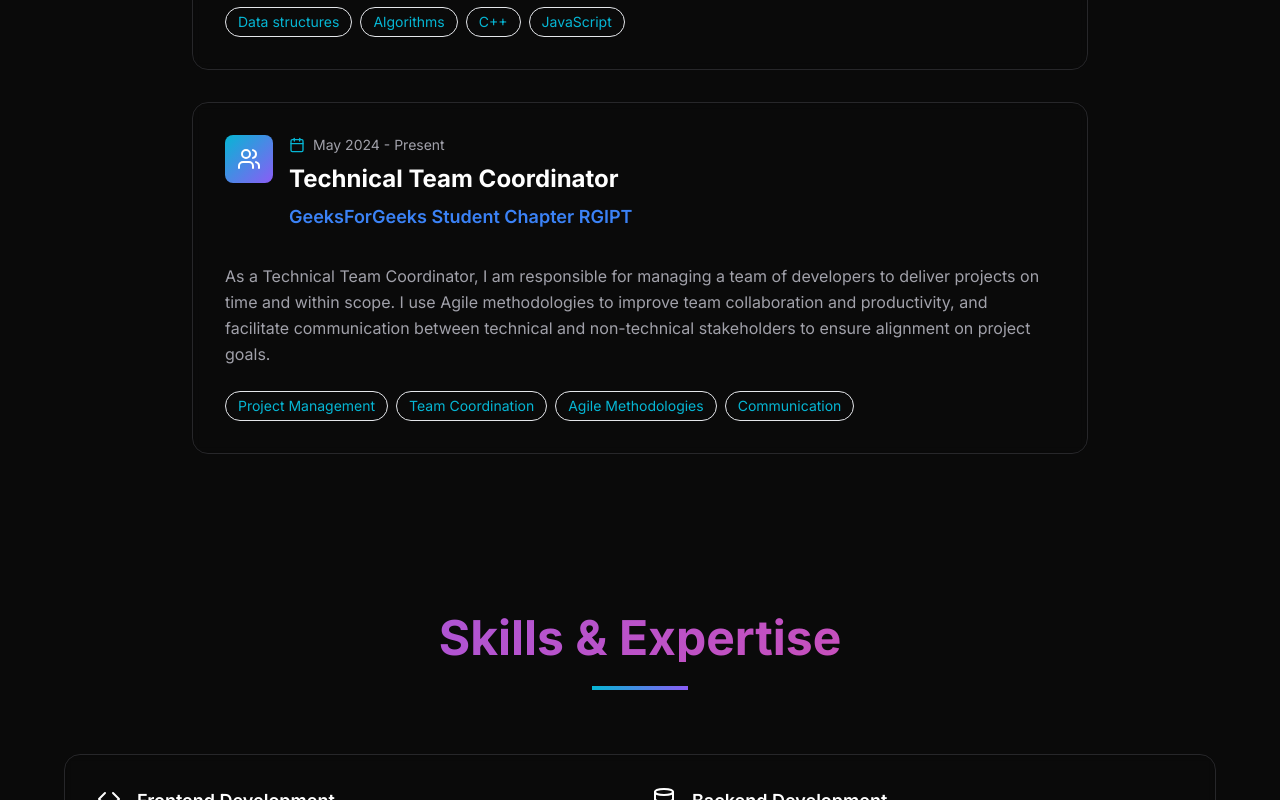
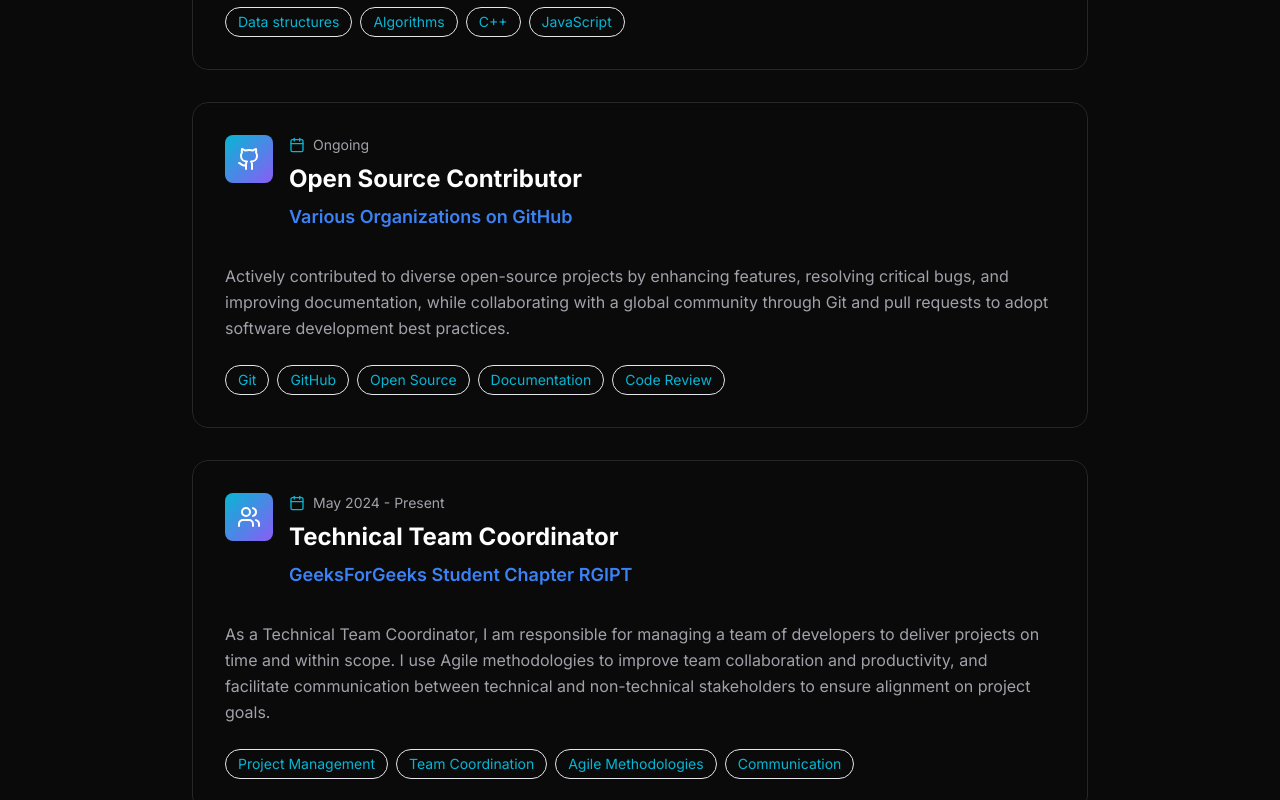
Before and after one commit to sdass1918/Portfolio, a React (Vite) app: page / in a window 1280 px wide. Shown: the part 1680-2480 px from the top of the page. Built offline with nearby package versions, Linux system fonts and the light colour scheme.

Commit message:
Updated the details

```diff
--- a/src/App.tsx
+++ b/src/App.tsx
@@ -191,6 +191,27 @@
       ],
     },
     {
+      title: "Open Source Contributor",
+      icon: Github,
+      company: "Various Organizations on GitHub",
+      duration: "Ongoing",
+      description:
+        "Actively contributed to diverse open-source projects by enhancing features, resolving critical bugs, and improving documentation, while collaborating with a global community through Git and pull requests to adopt software development best practices.",
+      technologies: [
+        "Git",
+        "GitHub",
+        "Open Source",
+        "Documentation",
+        "Code Review",
+      ],
+      achievements: [
+        "Enhanced features and resolved critical bugs across multiple open-source projects.",
+        "Improved project documentation and code quality through comprehensive reviews.",
+        "Collaborated with global development teams using Git workflows and pull requests.",
+        "Adopted and promoted software development best practices within the community.",
+      ],
+    },
+    {
       title: "Technical Team Coordinator",
       icon: Users,
       company: "GeeksForGeeks Student Chapter RGIPT",
@@ -213,6 +234,54 @@
   ];
 
   const projects = [
+    {
+      title: "ChatAI",
+      description:
+        "Created an AI chat platform that unifies multiple language models (GPT-4o, Deepseek, Gemini) with intelligent conversation management, streaming responses, and OTP-based security through a full-stack TypeScript application.",
+      image: "ChatAI.png",
+      technologies: [
+        "React.js",
+        "Express.js",
+        "Node.js",
+        "Prisma ORM",
+        "PostgreSQL",
+        "JWT",
+      ],
+      github: "https://github.com/sdass1918/ChatAI-Project",
+      live: "https://project-chatai.vercel.app/",
+      featured: false,
+    },
+    {
+      title: "Adept: Chrome Extension AI Helper",
+      description:
+        "Developed for Chrome's built-in AI capabilities, this privacy-first browser extension leverages Chrome's experimental Summarizer, Rewriter, LanguageDetector, and Translator APIs to provide on-device text processing. Features smart context menu integration for instant text simplification, summarization, and translation without external API calls, transforming complex web content into digestible information while maintaining complete user privacy through local processing.",
+      image: "Adept.png",
+      technologies: [
+        "Chrome Extensions",
+        "JavaScript",
+        "Chrome AI Models",
+        "Context Menus",
+      ],
+      github: "https://github.com/sdass1918/on-device-ai-extension",
+      live: "https://youtu.be/1FKCLkK719o?si=xkZ4VlcsZrkTwaOe",
+      featured: false,
+    },
+    {
+      title: "Agentic AI for claim verification",
+      description:
+        "This agentic AI claim verifier leverages the Tavily Search API as a tool for real-time fact-checking. The agent autonomously takes a user's claim, scours the internet for corroborating evidence and counter-arguments, and synthesizes the findings to return a concise, verified response.",
+      image: "AgenticAI.png",
+      technologies: [
+        "Express.js",
+        "Node.js",
+        "React",
+        "Google Gemini API",
+        "Tavily",
+      ],
+      github: "https://github.com/sdass1918/Claim-Verifier-AI-Agent",
+      live: "https://claim-verifier-ai-agent-wcir.vercel.app/",
+      featured: false,
+    },
     {
       title: "Nirvaan - An AI website builder",
       description:
```
